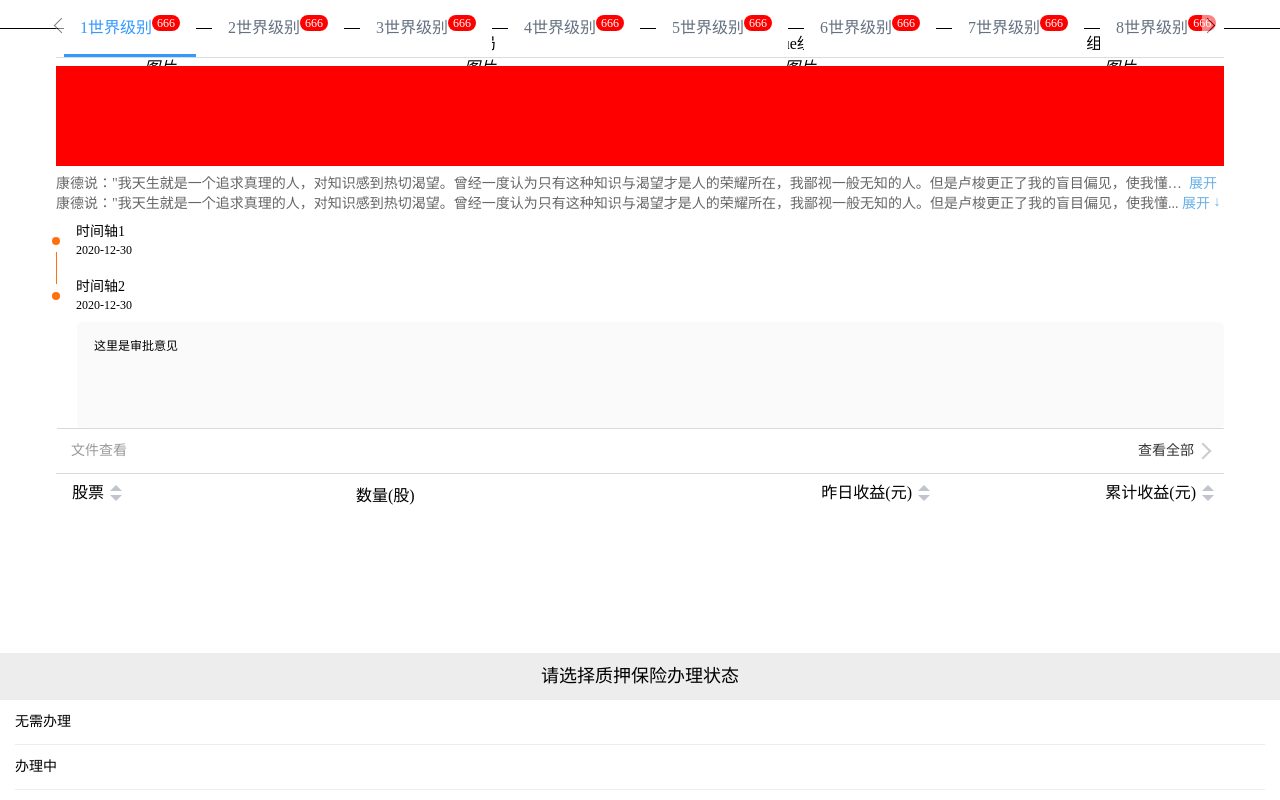
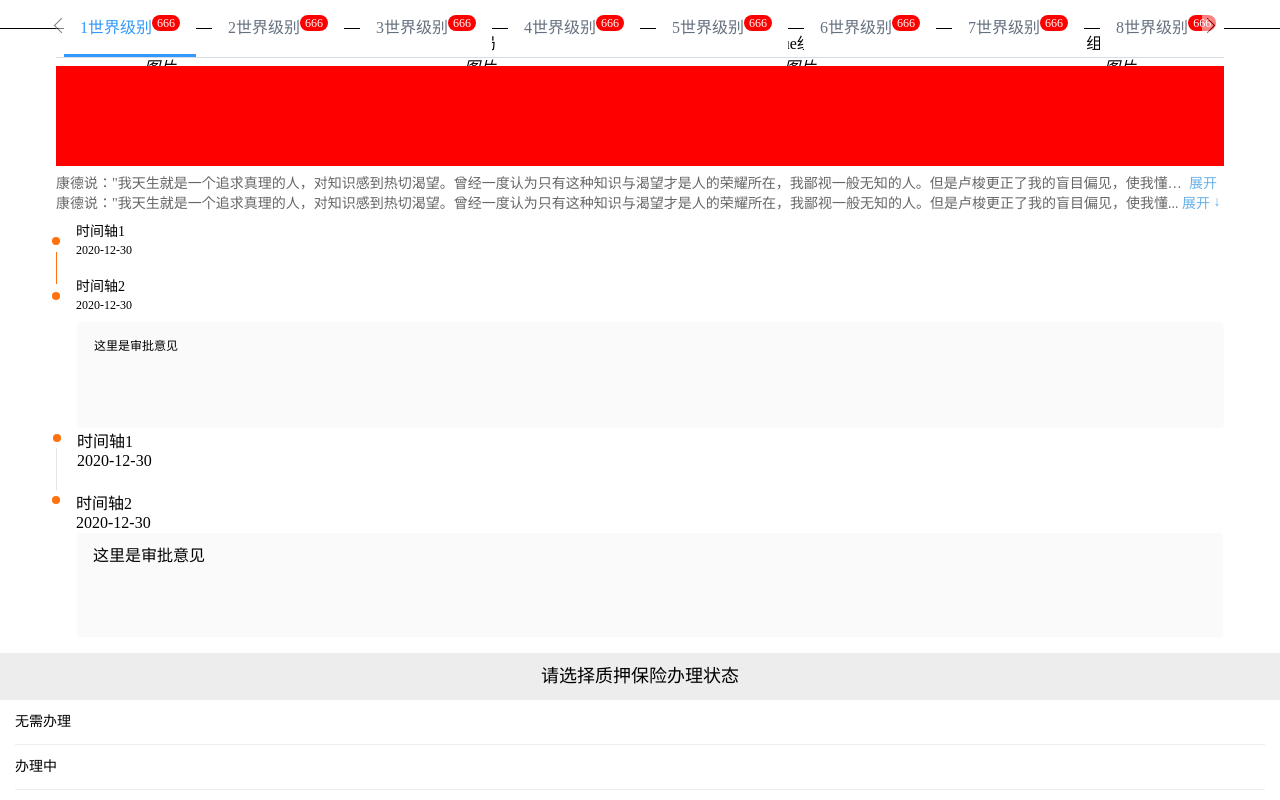
Before and after one commit to lamdx/webpack-settings, a Vue app: page /#/custom-demo in a window 1280 px wide. Shown: the part 721-1521 px from the top of the page. Before the commit the page ends 1291 px from the top, so only its background shows below. Built offline with nearby package versions, Linux system fonts and the light colour scheme.

Commit message:
feat: 自定义组件时间轴

```diff
--- /dev/null
+++ b/src/custom-components/log-list/index.vue
@@ -0,0 +1,74 @@
+<template>
+  <!-- 时间轴 -->
+  <div class="log_list">
+    <div
+      v-for="(item, i) in list"
+      :key="i"
+      :class="{ item: true, line: i !== list.length - 1 }"
+    >
+      <i class="dot"></i>
+      <p class="title">{{ item.title }}</p>
+      <p class="title">{{ item.time }}</p>
+      <p :class="{ title: true, memo: item.memo }">
+        {{ item.memo }}
+      </p>
+    </div>
+  </div>
+</template>
+<script>
+export default {
+  name: 'LogList',
+  props: {
+    list: {
+      type: Array,
+      default: () => [
+        {
+          title: '时间轴1',
+          time: '2020-12-30',
+          memo: ''
+        },
+        {
+          title: '时间轴2',
+          time: '2020-12-30',
+          memo: '这里是审批意见'
+        }
+      ]
+    }
+  }
+};
+</script>
+<style scoped lang="less">
+.log_list {
+  .item {
+    margin-top: 20px;
+    position: relative;
+    padding-left: 20px;
+    // padding-bottom: 20px;
+    &.line {
+      border-left: 1px solid #e5e5e5;
+    }
+  }
+  .dot {
+    width: 8px;
+    height: 8px;
+    position: absolute;
+    left: -4px;
+    top: -14px;
+    background: #ff710e;
+    border-radius: 50%;
+  }
+  .title {
+    position: relative;
+    top: -20px;
+  }
+  .memo {
+    height: 72px;
+    padding: 16px;
+    border: 1px solid #fafafa;
+    background: #fafafa;
+    border: 1px solid #fff;
+    border-radius: 4px;
+    line-height: 14px;
+  }
+}
+</style>
--- a/src/views/custom-demo/index.vue
+++ b/src/views/custom-demo/index.vue
@@ -34,6 +34,7 @@
     <TextExpandAndCollapse :content="content" />
     <TextExpandedAndClosed :content="content" />
     <TimeAxis />
+    <LogList />
     <ViewAll :left="'文件查看'" :right="'查看全部'" @go="goback"></ViewAll>
     <ListHeader></ListHeader>
   </div>
```
